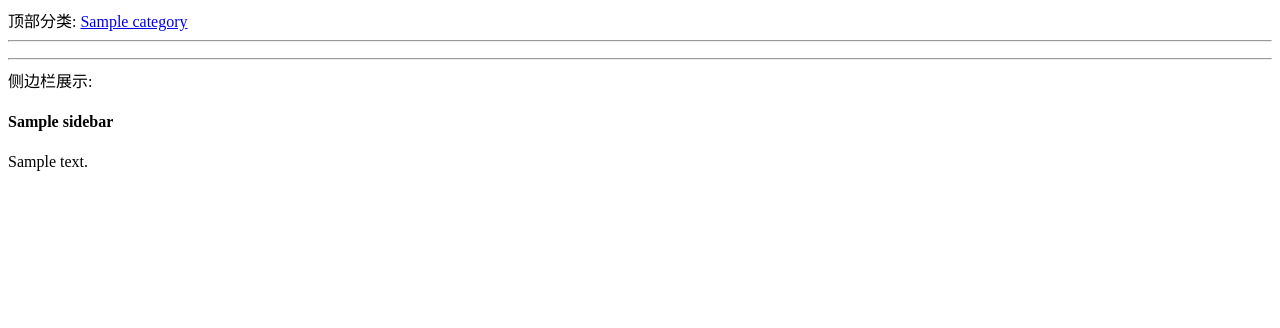
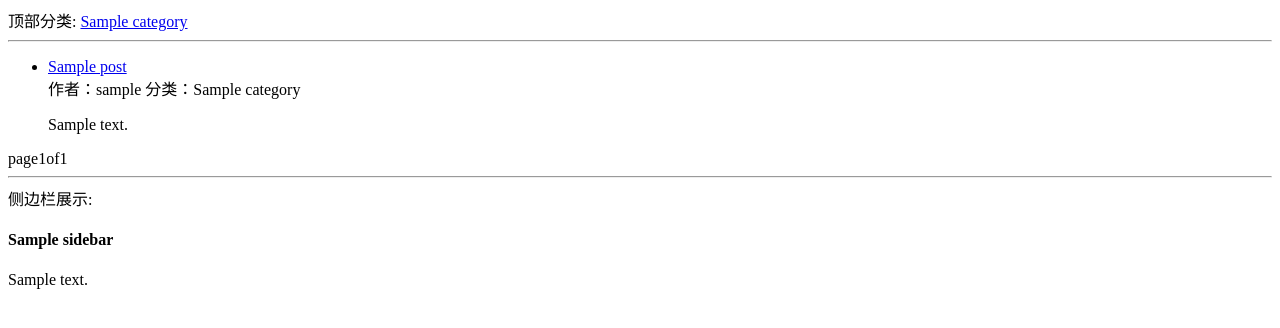
Before and after one commit to cxq1/mytest, a Django app: page / in a window 1280 px wide. Shown: the top 328 px of the page. Run offline with Django 3.2, Linux system fonts and the light colour scheme; tables that the repository leaves empty hold one stand-in row (values such as "Sample post").

Commit message:
viewtest2

```diff
--- a/blog/models.py
+++ b/blog/models.py
@@ -110,4 +110,4 @@ class Post(models.Model):
 
     @classmethod
     def latest_post(cls):
-        queryset=cls.objects.filter(status=cls.STATUS_NORMAL)
+        return cls.objects.filter(status=cls.STATUS_NORMAL)
--- a/blog/views.py
+++ b/blog/views.py
@@ -1,6 +1,58 @@
+from django.views.generic import ListView,DetailView
+from django.shortcuts import get_object_or_404
 from django.shortcuts import render
 from .models import Category,Post,Tag
 from config.models import *
+
+class CommonViewMixin:
+    def get_context_data(self,**kwargs):
+        context = super().get_context_data(**kwargs)
+        context.update({
+            'sidebars':SideBar.get_all(),
+        })
+        context.update(Category.get_nvas())
+        return context
+
+class IndexView(CommonViewMixin,ListView):
+    queryset = Post.latest_post()
+    paginate_by = 1
+    context_object_name = 'post_list'
+    template_name = 'blog/list.html'
+
+class CategoryView(IndexView):
+    def get_context_data(self,**kwargs):
+        context = super().get_context_data(**kwargs)
+        category_id = self.kwargs.get('category_id')
+        category = get_object_or_404(Category,pk=category_id)
+        context.update({
+            'category':category,
+
+        })
+        return context
+    def get_queryset(self):
+        queryset = super().get_queryset()
+        category_id=self.kwargs.get('category_id')
+        return queryset.filter(category_id=category_id)
+
+class TagView(IndexView):
+    def get_context_data(self,**kwargs):
+        context = super().get_context_data(**kwargs)
+        tag_id = self.kwargs.get('tag_id')
+        tag = get_object_or_404(Tag,pk=tag_id)
+        context.update({
+            'tag':tag,
+        })
+        return context
+    def get_queryset(self):
+        queryset = super().get_queryset()
+        tag_id = self.kwargs.get('tag_id')
+        return queryset.filter(tag__id=tag_id)
+
+class PostDetailView(CommonViewMixin,DetailView):
+    queryset = Post.latest_post()
+    template_name = 'blog/detail.html'
+    context_object_name = 'post'
+    pk_url_kwarg = 'post_id'
 
 def post_list(request, category_id=None, tag_id=None):
     tag=None
--- a/typeidea/templates/blog/list.html
+++ b/typeidea/templates/blog/list.html
@@ -4,6 +4,8 @@
         标签页：{{ tag.name }}
     {% elif category %}
         分页类{{ category }}
+        {% else %}
+        首页
 {% endif %}
 {% endblock %}
 
@@ -11,7 +13,7 @@
     <ul>
     {% for post in post_list %}
         <li>
-        <a href="/post/{{ post.id }}.html">{{ post.title }}</a>
+        <a href="{% url 'post-detail' post.id %}">{{ post.title }}</a>
         <div>
             <span>作者：{{ post.owner.username }}</span>
             <span>分类：{{ post.category.name }}</span>
@@ -20,4 +22,13 @@
         </li>
     {% endfor %}
 </ul>
+    {% if page_obj %}
+    {% if page_obj.has_previous %}
+    <a href="?page={{ page_obj.previous_page_number }}">上一页</a>
+    {% endif %}
+    page{{ page_obj.number }}of{{ paginator.num_pages }}
+    {% if page_obj.has_next %}
+    <a href="?page={{ page_obj.next_page_number }}">下一页</a>
+    {% endif %}
+    {% endif %}
 {% endblock %}
--- a/typeidea/urls.py
+++ b/typeidea/urls.py
@@ -18,13 +18,16 @@ from django.conf.urls import url
 from .custom_site import custom_site
 
 from blog.views import post_list,post_detail
-
+from blog.views import (
+    IndexView,CategoryView,TagView,
+    PostDetailView,
+)
 
 urlpatterns = [
-    url(r'^$',post_list,name='index'),
-    url(r'^category/(?P<category_id>\d+)/$',post_list,name='category-list'),
-    url(r'^tag/(?P<tag_id>\d+)/$',post_list,name='tag-list'),
-    url(r'^post/(?P<post_id>\d+).html/$',post_detail,name='post-detail'),
+    url(r'^$',IndexView.as_view(),name='index'),
+    url(r'^category/(?P<category_id>\d+)/$',CategoryView.as_view(),name='category-list'),
+    url(r'^tag/(?P<tag_id>\d+)/$',TagView.as_view(),name='tag-list'),
+    url(r'^post/(?P<post_id>\d+).html/$',PostDetailView.as_view(),name='post-detail'),
     url(r'^super_admin/',admin.site.urls),
     url(r'^admin/', custom_site.urls),
 ]
```
